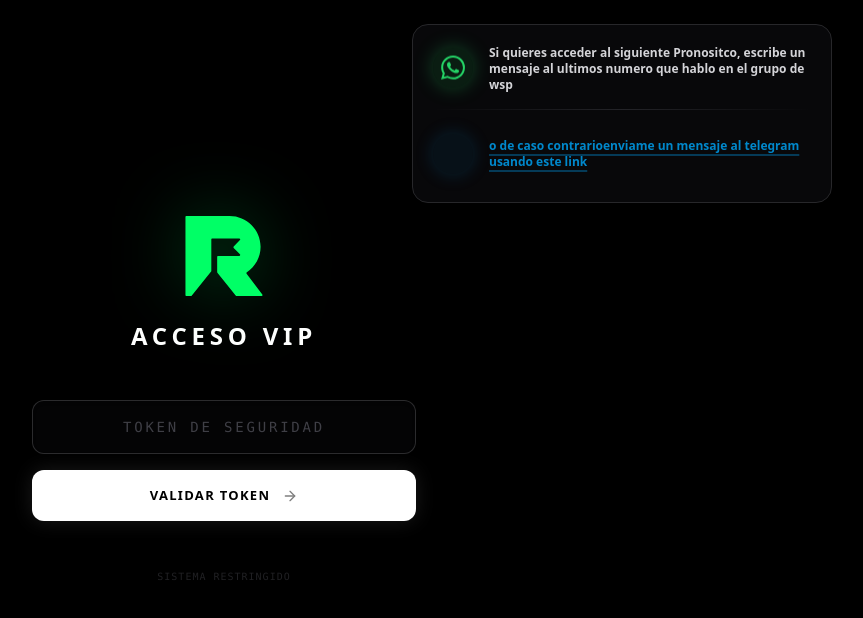
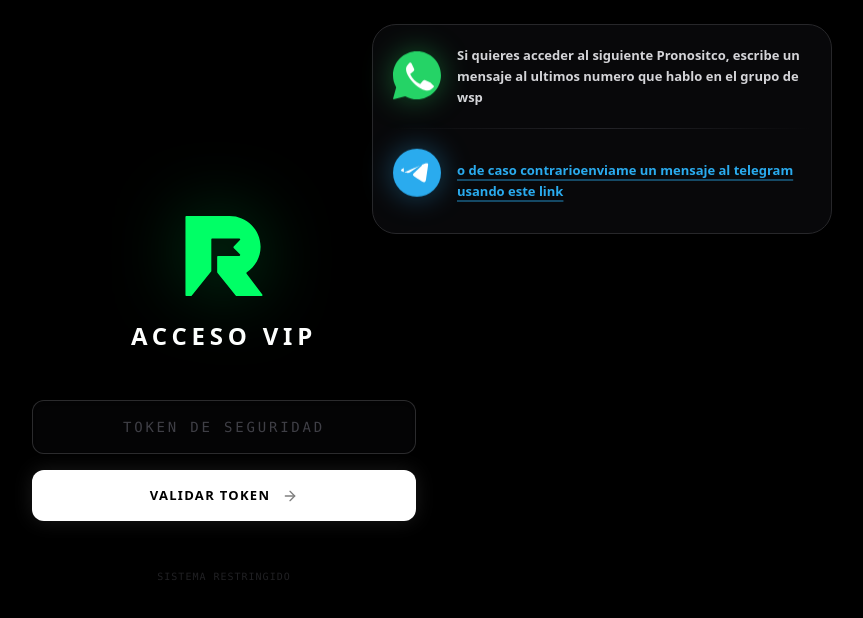
Before and after one commit to raser7/raser-bets, a React (Vite) app: page / in a window 1280 px wide. Shown: the top 618 px of the page, without its empty margins (416-1279 px from the left). Built offline with nearby package versions, Linux system fonts and the light colour scheme.

Commit message:
UI: Reemplazar logos por versiones nativas rebotando asíncronamente

```diff
--- a/src/pages/Login.jsx
+++ b/src/pages/Login.jsx
@@ -40,17 +40,19 @@ export default function Login() {
   return (
     <div className="min-h-screen bg-black flex flex-col items-center justify-center p-4 selection:bg-brand/30 relative">
 
-      <div className="absolute top-4 right-4 lg:top-6 lg:right-8 z-50 w-[92vw] lg:w-[420px] bg-zinc-950/95 backdrop-blur-xl border border-zinc-800 p-5 rounded-2xl shadow-2xl animate-in fade-in slide-in-from-top-8 duration-700">
+      <div className="absolute top-4 right-4 lg:top-6 lg:right-8 z-50 w-[92vw] lg:w-[460px] bg-zinc-950/95 backdrop-blur-xl border border-zinc-800 p-5 rounded-3xl shadow-2xl animate-in fade-in slide-in-from-top-8 duration-700">
 
-        <div className="flex flex-col gap-4">
+        <div className="flex flex-col gap-5">
+
            {/* Line 1: WhatsApp */}
-           <div className="flex items-center gap-4 group">
-              <div className="flex-shrink-0">
-                 <div className="w-10 h-10 bg-[#25D366]/10 rounded-full flex items-center justify-center animate-bounce shadow-[0_0_20px_rgba(37,211,102,0.3)]">
-                   <svg className="w-6 h-6 text-[#25D366]" viewBox="0 0 24 24" fill="currentColor"><path d="M17.472 14.382c-.297-.149-1.758-.867-2.03-.967-.273-.099-.471-.148-.67.15-.197.297-.767.966-.94 1.164-.173.199-.347.223-.644.075-.297-.15-1.255-.463-2.39-1.475-.883-.788-1.48-1.761-1.653-2.059-.173-.297-.018-.458.13-.606.134-.133.298-.347.446-.52.149-.174.198-.298.298-.497.099-.198.05-.371-.025-.52-.075-.149-.669-1.612-.916-2.207-.242-.579-.487-.5-.669-.51a12.8 12.8 0 0 0-.57-.01c-.198 0-.52.074-.792.372-.272.297-1.04 1.016-1.04 2.479 0 1.462 1.065 2.875 1.213 3.074.149.198 2.096 3.2 5.077 4.487.709.306 1.262.489 1.694.625.712.227 1.36.195 1.871.118.571-.085 1.758-.719 2.006-1.413.248-.694.248-1.289.173-1.413-.074-.124-.272-.198-.57-.347m-5.421 7.403h-.004a9.87 9.87 0 0 1-5.031-1.378l-.361-.214-3.741.982.998-3.648-.235-.374a9.86 9.86 0 0 1-1.51-5.26c.001-5.45 4.436-9.884 9.888-9.884 2.64 0 5.122 1.03 6.988 2.898a9.825 9.825 0 0 1 2.893 6.994c-.003 5.45-4.437 9.884-9.885 9.884m8.413-18.297A11.815 11.815 0 0 0 12.05 0C5.495 0 .16 5.335.157 11.892c0 2.096.547 4.142 1.588 5.945L.057 24l6.305-1.654a11.882 11.882 0 0 0 5.683 1.448h.005c6.554 0 11.89-5.335 11.893-11.893a11.821 11.821 0 0 0-3.48-8.413z"/></svg>
-                 </div>
+           <div className="flex items-center gap-4">
+              <div className="flex-shrink-0 animate-bounce">
+                 <svg className="w-12 h-12 drop-shadow-[0_0_15px_rgba(37,211,102,0.4)]" viewBox="0 0 24 24" xmlSpace="preserve" xmlns="http://www.w3.org/2000/svg">
+                   <path fill="#25D366" d="M11.99 24c6.627 0 12-5.373 12-12S18.617 0 11.99 0C5.362 0 0 5.372 0 11.999c0 2.106.551 4.135 1.597 5.945l-1.55 5.66c-.035.131.02.261.127.323.01.006.019.011.028.016.035.011.077.014.12.012l5.776-1.516c1.788 1.01 3.82 1.56 5.892 1.56"/>
+                   <path fill="#FFF" d="m18.736 15.632-2.52-1.18c-.469-.22-.988-.044-1.28.32l-1.34 1.63c-2.31-1.11-3.92-2.73-5.02-5.05l1.63-1.34c.365-.292.544-.811.325-1.28L9.362 6.22C9.07 5.6 8.35 5.51 8 6l-.999 1.25c-1.31 1.76.13 5.37 3.33 8.57s6.81 4.64 8.57 3.32l1.24-.969c.478-.344.409-1.076-.217-1.353"/>
+                 </svg>
               </div>
-              <p className="text-zinc-300 text-[11px] md:text-xs leading-relaxed font-bold flex-1">
+              <p className="text-zinc-300 text-[12px] md:text-[13px] leading-relaxed font-bold flex-1">
                  Si quieres acceder al siguiente Pronositco, escribe un mensaje al ultimos numero que hablo en el grupo de wsp
               </p>
            </div>
@@ -59,13 +61,14 @@ export default function Login() {
            <div className="h-px w-full bg-gradient-to-r from-transparent via-zinc-700/50 to-transparent"></div>
 
            {/* Line 2: Telegram */}
-           <a href="https://t.me/RASERBETS_OFICIAL" target="_blank" rel="noreferrer" className="flex items-center gap-4 group cursor-pointer hover:bg-white/5 p-2 -mx-2 rounded-xl transition-all">
-              <div className="flex-shrink-0">
-                 <div className="w-10 h-10 bg-[#0088cc]/10 rounded-full flex items-center justify-center animate-pulse shadow-[0_0_20px_rgba(0,136,204,0.3)]">
-                   <svg className="w-6 h-6 text-[#0088cc] group-hover:scale-125 transition-transform animate-[ping_2s_cubic-bezier(0,0,0.2,1)_infinite]" viewBox="0 0 24 24" fill="currentColor" style={{animationDuration: '2s'}}><path d="M12 0C5.373 0 0 5.373 0 12s5.373 12 12 12 12-5.373 12-12S18.627 0 12 0zm5.894 8.221l-1.97 9.28c-.145.658-.537.818-1.084.508l-3-2.21-1.446 1.394c-.14.15-.27.275-.55.275l.213-3.051 5.56-5.022c.24-.213-.054-.334-.373-.121l-6.869 4.326-2.96-.924c-.64-.203-.658-.64.135-.954l11.566-4.458c.538-.196 1.006.128.832.941z"/></svg>
-                 </div>
+           <a href="https://t.me/TULINK_AQUI" target="_blank" rel="noreferrer" className="flex items-center gap-4 group cursor-pointer hover:bg-zinc-900 p-2 -mx-2 rounded-2xl transition-all">
+              <div className="flex-shrink-0 animate-bounce" style={{ animationDelay: '150ms' }}>
+                 <svg className="w-12 h-12 drop-shadow-[0_0_15px_rgba(42,171,238,0.4)] group-hover:scale-110 transition-transform" viewBox="0 0 24 24" fill="none" xmlns="http://www.w3.org/2000/svg">
+                   <circle cx="12" cy="12" r="12" fill="#2AABEE"/>
+                   <path d="M5.435 11.884c3.5-1.523 5.834-2.534 7.001-3.023 3.334-1.393 4.028-1.634 4.48-1.644.099 0 .324.023.473.14.12.096.151.226.166.326.014.101.02.29-.009.432-.14 1.455-.733 4.956-1.044 7.245-.133.982-.494 1.312-.843 1.343-.761.066-1.332-.43-2.072-.912-1.157-.751-1.81-1.21-2.932-1.947-1.288-.848-.452-1.32.28-2.057.192-.194 3.528-3.235 3.593-3.513.01-.035.011-.157-.061-.216-.071-.059-.18-.035-.258-.023-.11.023-1.921 1.229-5.42 3.585-.508.351-.977.522-1.4.512-.464-.01-1.352-.259-2.012-.477-.811-.26-1.451-.397-1.394-.853.03-.23.486-.697 1.396-1.168z" fill="#FFF"/>
+                 </svg>
               </div>
-              <p className="text-[#0088cc] group-hover:text-blue-400 text-[11px] md:text-xs leading-relaxed font-black underline decoration-[#0088cc]/40 underline-offset-4 decoration-2 flex-1">
+              <p className="text-[#2AABEE] group-hover:text-[#5bc1f6] text-[12px] md:text-[13px] leading-relaxed font-black underline decoration-[#2AABEE]/40 underline-offset-4 decoration-2 flex-1">
                  o de caso contrarioenviame un mensaje al telegram usando este link
               </p>
            </a>
```
